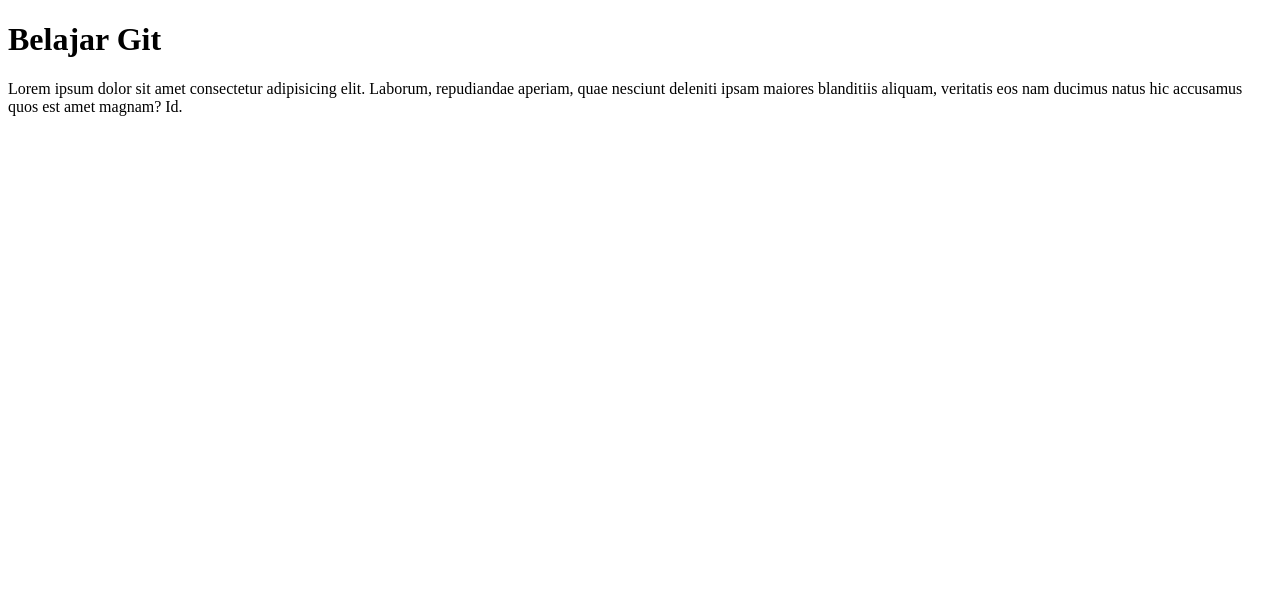
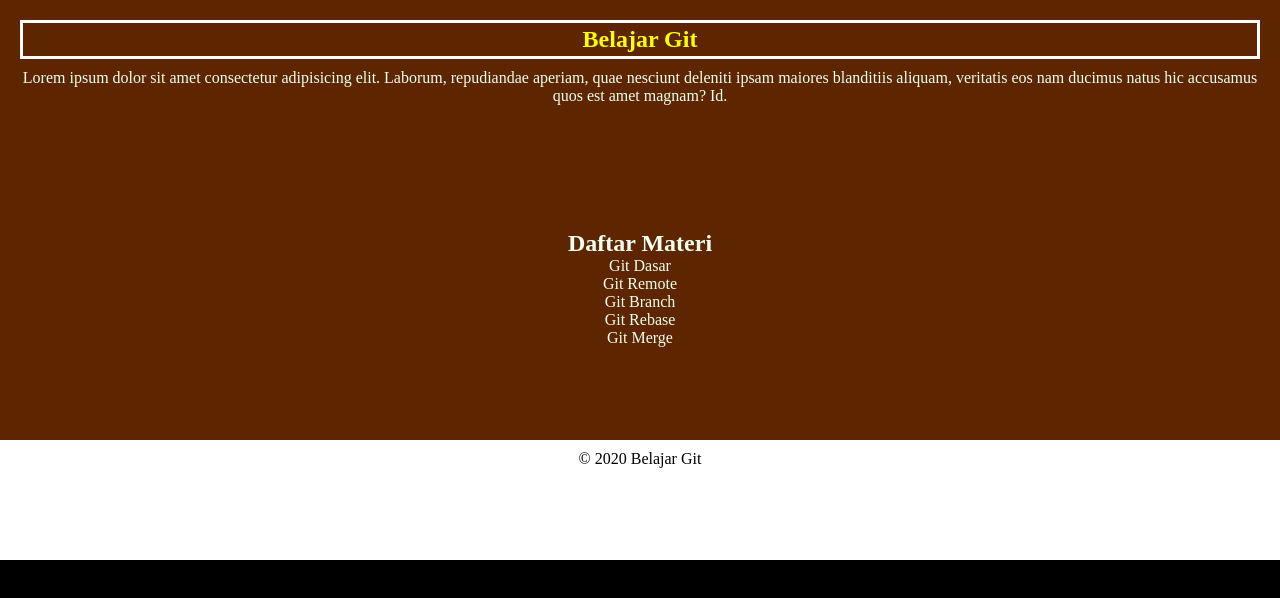
Before and after one commit to Ibnu-Masud-Robbaniy/belajar-git, a plain HTML site: page index.html in a window 1280 px wide. Drawn offline with Linux system fonts and the light colour scheme.

Commit message:
Menambahkan style

```diff
--- a/index.html
+++ b/index.html
@@ -4,9 +4,27 @@
     <meta charset="UTF-8">
     <meta name="viewport" content="width=device-width, initial-scale=1.0">
     <title>Belajar Git</title>
+    <link rel="stylesheet" href="style.css">
 </head>
 <body>
-    <h1>Belajar Git</h1>
-    <p>Lorem ipsum dolor sit amet consectetur adipisicing elit. Laborum, repudiandae aperiam, quae nesciunt deleniti ipsam maiores blanditiis aliquam, veritatis eos nam ducimus natus hic accusamus quos est amet magnam? Id.</p>
+    <section class="container">
+        <header class="header">
+            <h1>Belajar Git</h1>
+        </header>
+            <p>Lorem ipsum dolor sit amet consectetur adipisicing elit. Laborum, repudiandae aperiam, quae nesciunt deleniti ipsam maiores blanditiis aliquam, veritatis eos nam ducimus natus hic accusamus quos est amet magnam? Id.</p>
+    </section>
+    <section class="container">
+        <h2>Daftar Materi</h2>
+        <ul>
+            <li>Git Dasar</li>
+            <li>Git Remote</li>
+            <li>Git Branch</li>
+            <li>Git Rebase</li>
+            <li>Git Merge</li>
+        </ul>
+    </section>
+    <footer class="footer">
+        <p>&copy; 2020 Belajar Git</p>
+    </footer>
 </body>
 </html>
--- /dev/null
+++ b/style.css
@@ -0,0 +1,35 @@
+* {
+    padding: 0px;
+    margin: 0px;
+}
+
+body {
+    background-color: black;
+}
+
+.container {
+    display: block;
+    justify-content: center;
+    text-align: center;
+    background-color: rgb(94, 38, 0);
+    color: honeydew;
+    padding: 10px;
+    height: 200px;
+}
+
+.header {
+    display:block;
+    border: 3px solid white;
+    color: yellow;
+    padding: 3px;
+    margin: 10px;
+}
+
+.footer {
+    background-color: white;
+    color: black;
+    display: block;
+    text-align: center;
+    padding: 10px;
+    height: 100px;
+}
```
